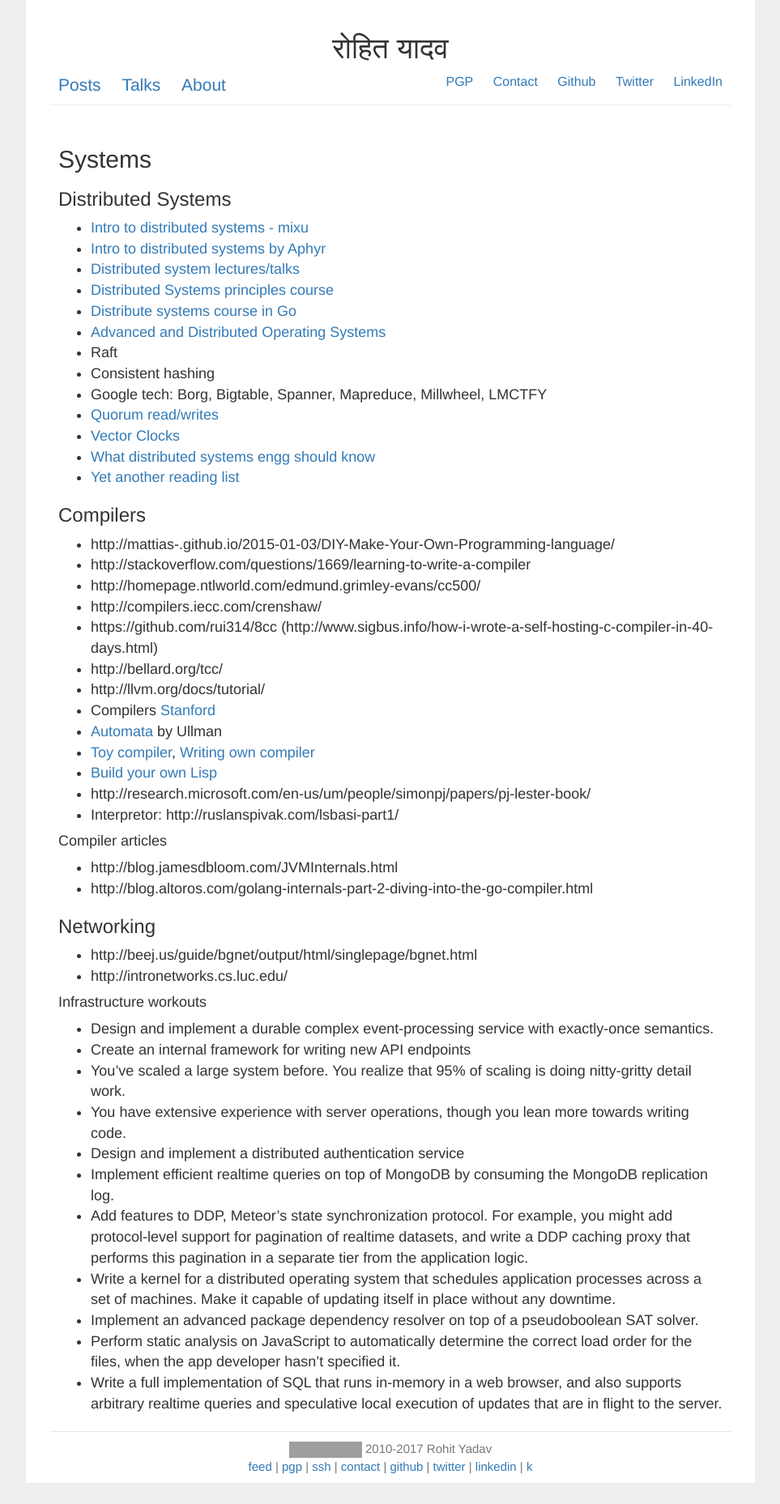
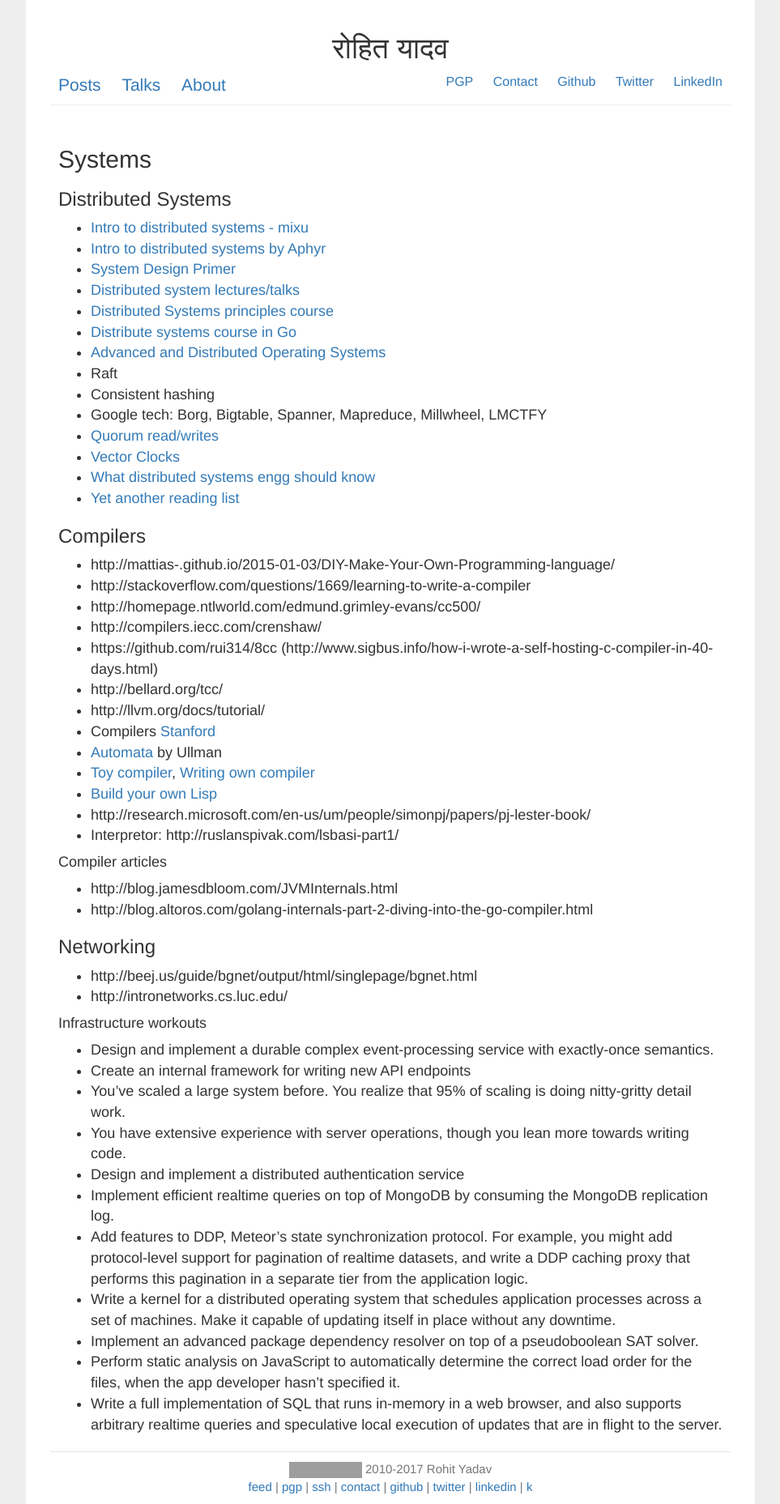
Before and after one commit to rohityadavcloud/rohityadavcloud.github.io, a Jekyll site: the page built from k/systems.markdown, in a window 1280 px wide. Shown: the whole page at 81% size, without its empty margins (158-1121 px from the left). Built offline with Jekyll 4.4.1, drawn with Linux system fonts in a browser that asks for light colours; before the commit the page ends 1831 px from its top, so only the background shows below that; grey boxes are pictures that could not be loaded.

Commit message:
alo
Signed-off-by: Rohit Yadav <bhaisaab@baagi.org>

```diff
--- a/k/systems.markdown
+++ b/k/systems.markdown
@@ -7,6 +7,7 @@ title: Systems
 
 - [Intro to distributed systems - mixu](http://book.mixu.net/distsys/single-page.html)
 - [Intro to distributed systems by Aphyr](https://github.com/aphyr/distsys-class)
+- [System Design Primer](https://github.com/donnemartin/system-design-primer)
 - [Distributed system lectures/talks](http://research.microsoft.com/apps/catalog/default.aspx?p=1&sb=no&ps=25&t=videos&sf=&s=&r=&vr=166581&ra=)
 - [Distributed Systems principles course](http://dcg.ethz.ch/lectures/podc_allstars/)
 - [Distribute systems course in Go](http://www.cs.cmu.edu/~dga/15-440/S14/syllabus.html)
```
